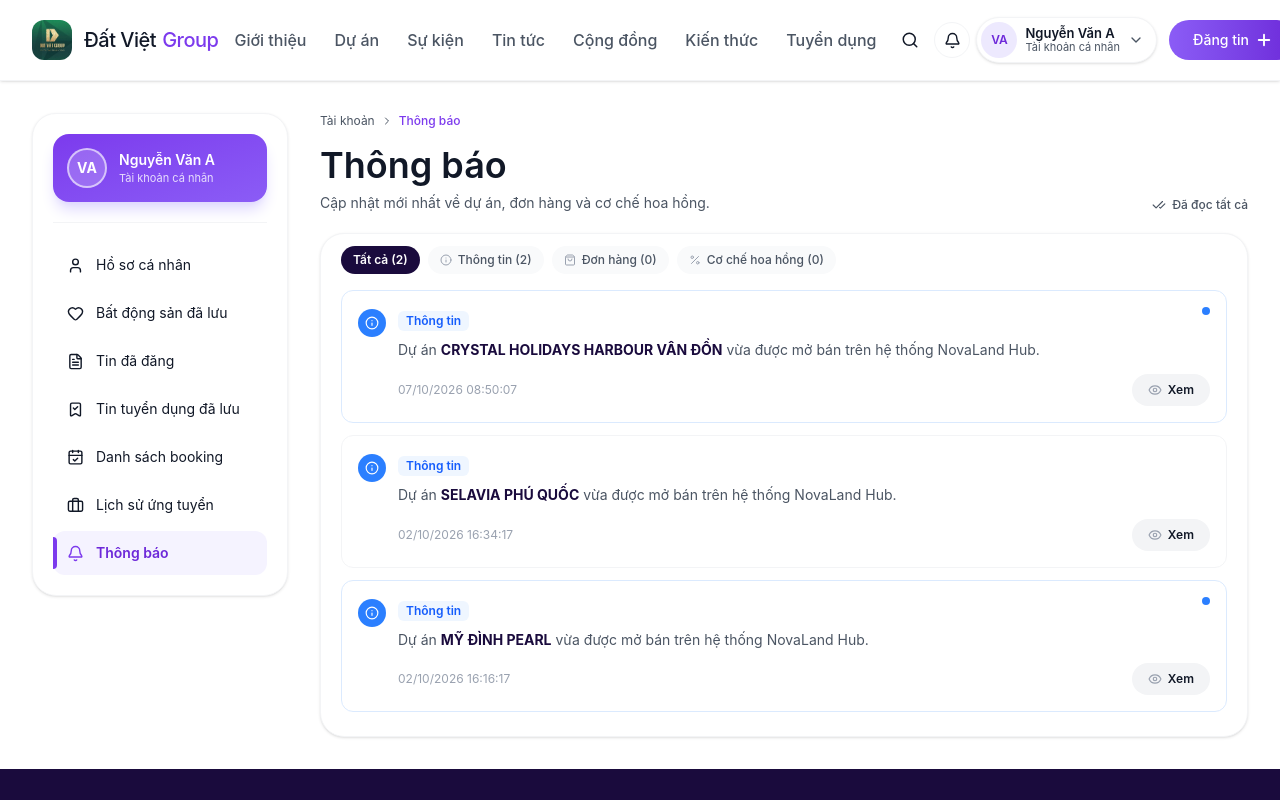
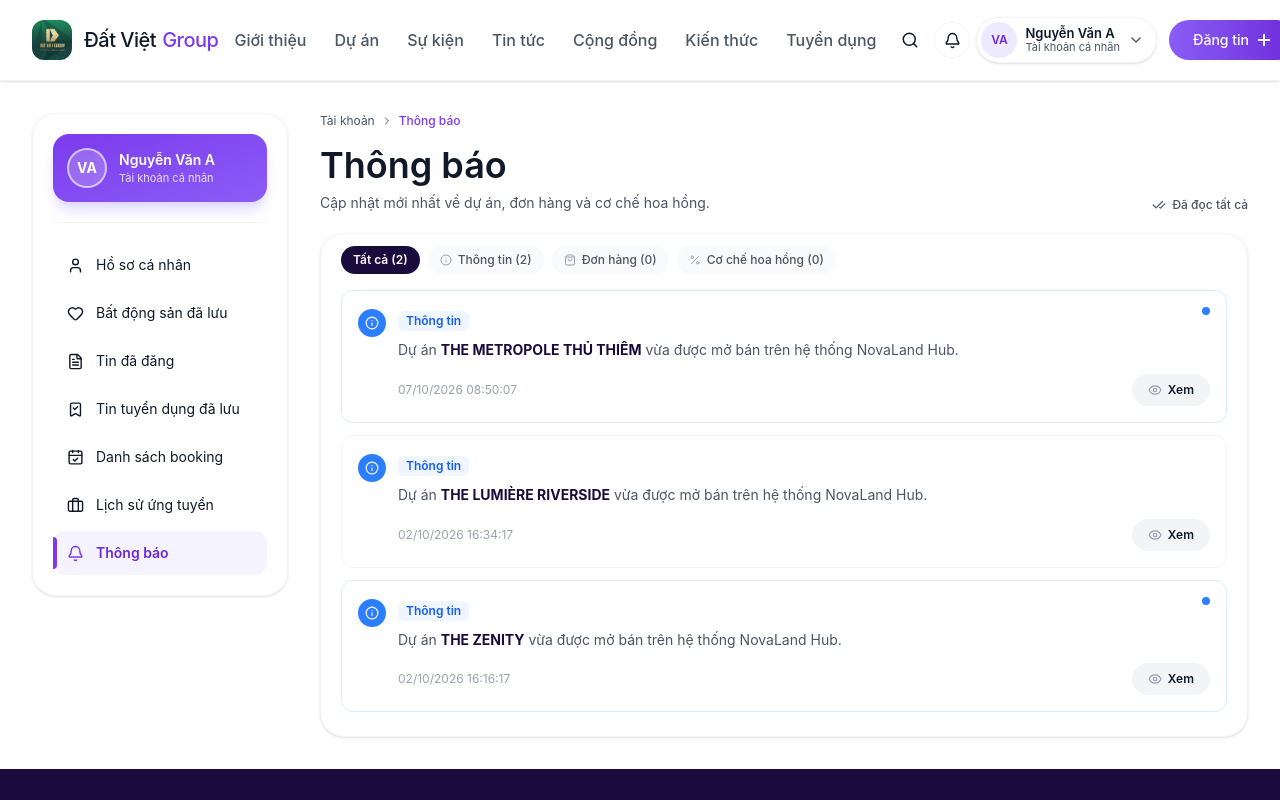
Before and after one commit to letuanphat21/Web_real_estate_frontend, a React (Vite) app: page /account/notifications in a window 1280 px wide. Shown: the top 800 px of the page. Built offline with nearby package versions, Linux system fonts and the light colour scheme.

Commit message:
function notification

```diff
--- a/src/components/Notification/useNotifications.ts
+++ b/src/components/Notification/useNotifications.ts
@@ -1,5 +1,5 @@
 import { useState } from "react";
-import { MOCK_NOTIFICATIONS } from "../../data/mockNotifications";
+import { MOCK_NOTIFICATIONS } from "../../data/mockProjects";
 import { NOTIFICATION_TABS, type NotificationTab } from "../../types/notification.types";
 
 /**
--- a/src/data/mockNotifications.ts
+++ /dev/null
@@ -1,36 +0,0 @@
-import type { NotificationItem } from "../types/notification.types";
-
-// TODO: thay bằng danh sách thông báo từ API (kèm trạng thái đã đọc của người dùng)
-
-const projectLaunched = (name: string): NotificationItem["message"] => [
-  { text: "Dự án " },
-  { text: name, bold: true },
-  { text: " vừa được mở bán trên hệ thống NovaLand Hub." },
-];
-
-export const MOCK_NOTIFICATIONS: NotificationItem[] = [
-  {
-    id: 1,
-    type: "INFO",
-    message: projectLaunched("CRYSTAL HOLIDAYS HARBOUR VÂN ĐỒN"),
-    createdText: "07/10/2026 08:50:07",
-    read: false,
-    href: "/projects",
-  },
-  {
-    id: 2,
-    type: "INFO",
-    message: projectLaunched("SELAVIA PHÚ QUỐC"),
-    createdText: "02/10/2026 16:34:17",
-    read: true,
-    href: "/projects",
-  },
-  {
-    id: 3,
-    type: "INFO",
-    message: projectLaunched("MỸ ĐÌNH PEARL"),
-    createdText: "02/10/2026 16:16:17",
-    read: false,
-    href: "/projects",
-  },
-];
--- a/src/data/mockProjects.ts
+++ b/src/data/mockProjects.ts
@@ -1,3 +1,5 @@
+import type { NotificationItem } from "../types/notification.types";
+
 // TODO: thay bằng dữ liệu gọi từ API
 export const PROJECTS = [
   { id: 1, name: "The Lumière Riverside", investor: "Masterise Homes", location: "Thảo Điền, TP. Thủ Đức", type: "Căn hộ cao cấp", tag: "Đang mở bán", price: "Từ 74,5 triệu/m²", progress: 78, note: "Bàn giao 2027", image: "https://images.unsplash.com/photo-1545324418-cc1a3fa10c00?w=800&q=80" },
@@ -13,3 +15,27 @@
 export const PAGES = [1, 2, 3, 4, "...", 12] as const;
 
 export type Project = (typeof PROJECTS)[number];
+
+// ---- Thông báo "dự án vừa mở bán": lấy tên và id từ PROJECTS để bấm "Xem" mở đúng trang dự án
+// TODO: thay bằng thông báo từ API (kèm trạng thái đã đọc của người dùng)
+
+const projectLaunched = (project: Project): NotificationItem["message"] => [
+  { text: "Dự án " },
+  { text: project.name.toUpperCase(), bold: true },
+  { text: " vừa được mở bán trên hệ thống NovaLand Hub." },
+];
+
+const projectById = (id: number): Project => PROJECTS.find((p) => p.id === id) ?? PROJECTS[0];
+
+export const MOCK_NOTIFICATIONS: NotificationItem[] = [
+  { id: 1, projectId: 6, createdText: "07/10/2026 08:50:07", read: false },
+  { id: 2, projectId: 1, createdText: "02/10/2026 16:34:17", read: true },
+  { id: 3, projectId: 5, createdText: "02/10/2026 16:16:17", read: false },
+].map(({ id, projectId, createdText, read }) => ({
+  id,
+  type: "INFO" as const,
+  message: projectLaunched(projectById(projectId)),
+  createdText,
+  read,
+  href: `/projects/${projectId}`,
+}));
```
